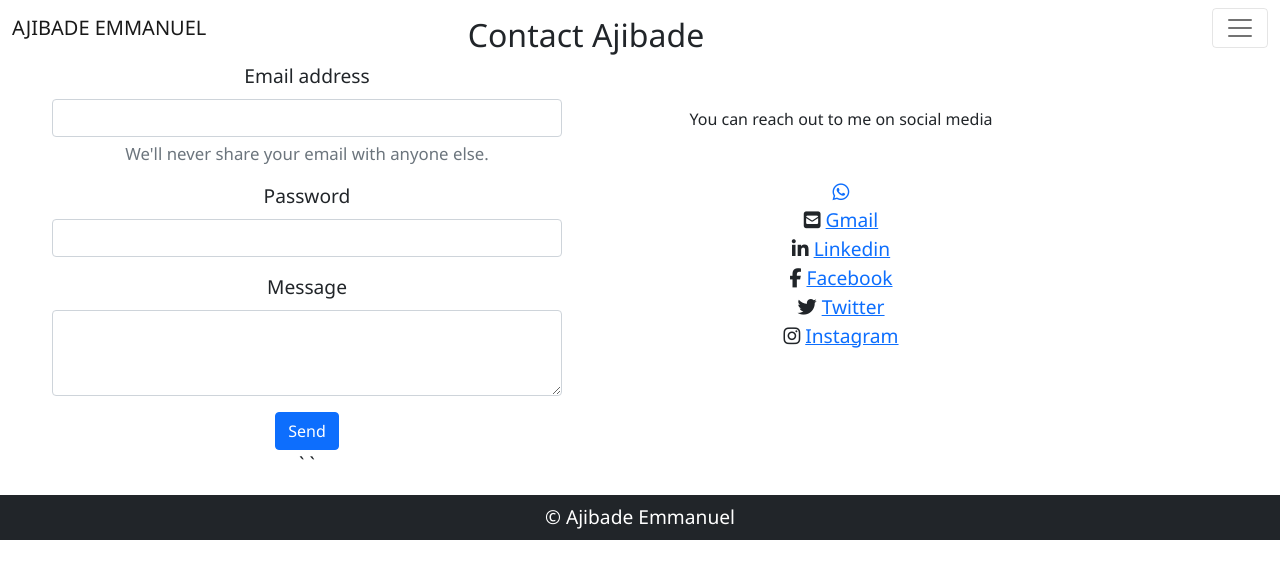
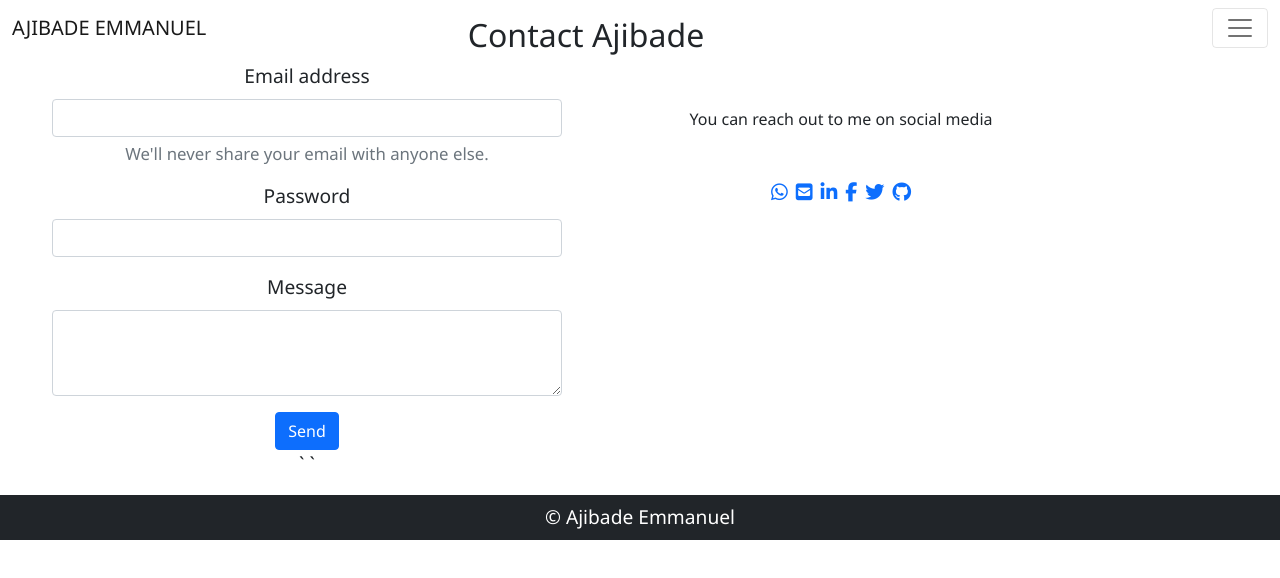
Before and after one commit to Ajyupdate/portfolioo, a React (Create React App) app: page /#/Contact in a window 1280 px wide. Shown: the top 578 px of the page. Built offline with nearby package versions, Linux system fonts and the light colour scheme; a web font is replaced by a local one.

Commit message:
correcting the social media links

```diff
--- a/src/Contact.js
+++ b/src/Contact.js
@@ -31,19 +31,14 @@ const Contact = () => {
                     <ul className="list-inline">
 
 
-                        {/* <li className="list-inline-item"><a rel={'external'} className="fa fa-whatsapp" target="_blank" href={"https://wa.me/2348178555400"}/>Whatsapp</li>
-                        <li className="list-inline-item"><a rel={'external'} className="fas fa-envelope-square" target="_blank" href={"https://ajibadeemmanuel58@gmail.com"}/>Gmail</li>
-                        <li className="list-inline-item"><a rel={'external'} className="fab fa-linkedin-in" target="_blank" href={"https://www.linkedin.com/in/ajibade-emmanuel-411916178/"}/>linkedin</li>
-                        <li className="list-inline-item"><a rel={'external'} className="fab fa-facebook-f" target="_blank" href={"https://www.facebook.com/adetomiwa.emmanuel"}/>Facebook</li>
-                        <li className="list-inline-item"><a rel={'external'} className="fab fa-twitter" target="_blank" href={"https://twitter.com/Ajy_update"} />twitter</li>
-                        <li className="list-inline-item"><a rel={'external'} className="fab fa-github" target="_blank" href={"https://github.com/Ajyupdate"}/>github</li>
-                         */}
-                        <li><Link to={{pathname: "https://wa.me/2348023030222"}} target="_blank"><i className="fa fa-whatsapp"></i></Link></li>
-                        <li><i className="fas fa-envelope-square"></i>  <Link to={{pathname: "https://moskolengr@gmail.com"}} target="_blank">Gmail</Link></li>
-                        <li><i className="fab fa-linkedin-in"></i>      <Link to={{pathname: "https://linkedin.com/linkedin"}} target="_blank">Linkedin</Link></li>
-                        <li><i className="fab fa-facebook-f"></i>       <Link to={{pathname: "https://www.facebook.com/Moskol-Engineering-services-111454950997195"}} target="_blank">Facebook</Link></li>
-                        <li><i className="fab fa-twitter"></i>          <Link to={{pathname: "https://twitter.com/moskolengr"}} target="_blank" >Twitter</Link></li>
-                        <li><i className="fab fa-instagram"></i>        <Link to={{pathname: "https://Instagram.com/moskolengr"}} target="_blank" >Instagram</Link></li>
+                        <li className="list-inline-item"><a rel={'external'} className="fa fa-whatsapp" target="_blank" href={"https://wa.me/2348178555400"}/></li>
+                        <li className="list-inline-item"><a rel={'external'} className="fas fa-envelope-square" target="_blank" href={"https://ajibadeemmanuel58@gmail.com"}/></li>
+                        <li className="list-inline-item"><a rel={'external'} className="fab fa-linkedin-in" target="_blank" href={"https://www.linkedin.com/in/ajibade-emmanuel-411916178/"}/></li>
+                        <li className="list-inline-item"><a rel={'external'} className="fab fa-facebook-f" target="_blank" href={"https://www.facebook.com/adetomiwa.emmanuel"}/></li>
+                        <li className="list-inline-item"><a rel={'external'} className="fab fa-twitter" target="_blank" href={"https://twitter.com/Ajy_update"} /></li>
+                        <li className="list-inline-item"><a rel={'external'} className="fab fa-github" target="_blank" href={"https://github.com/Ajyupdate"}/></li>
+
+
                     </ul>
 
 
```
